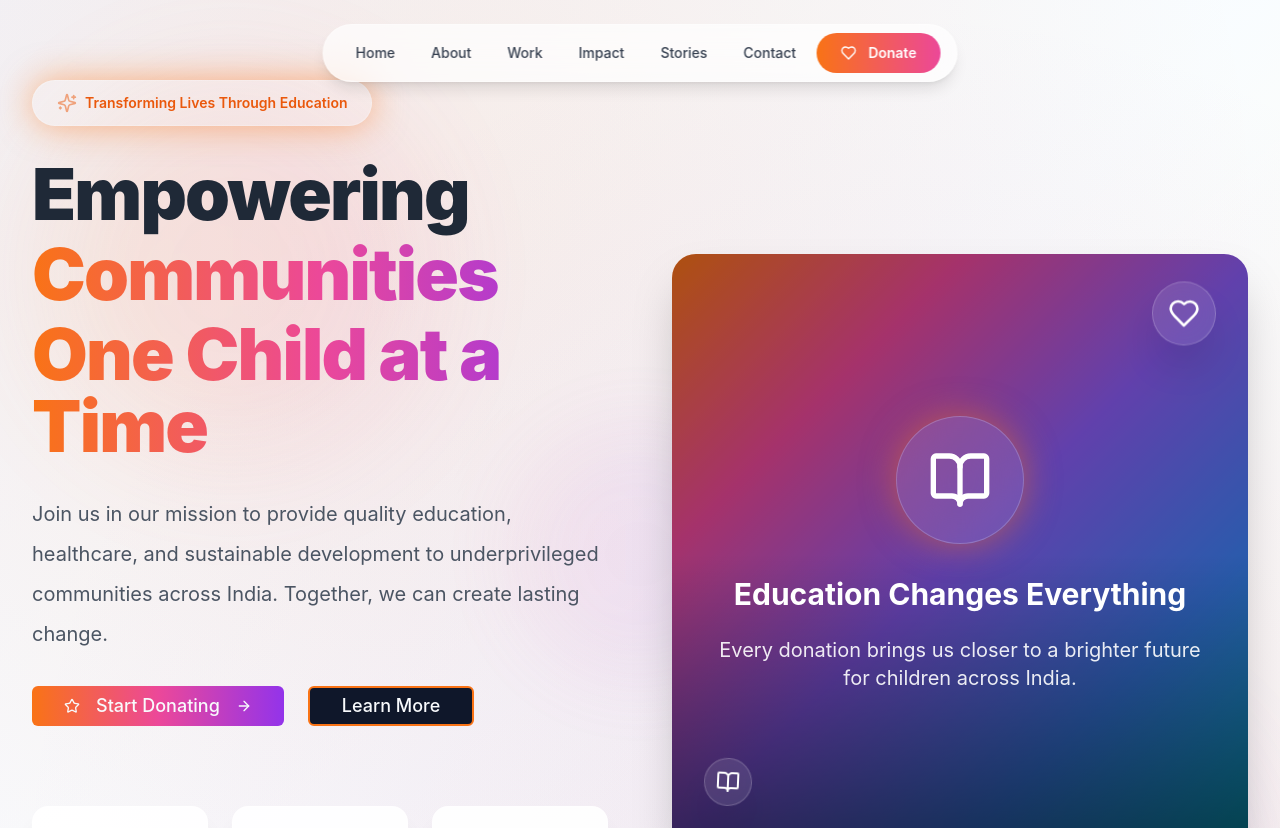
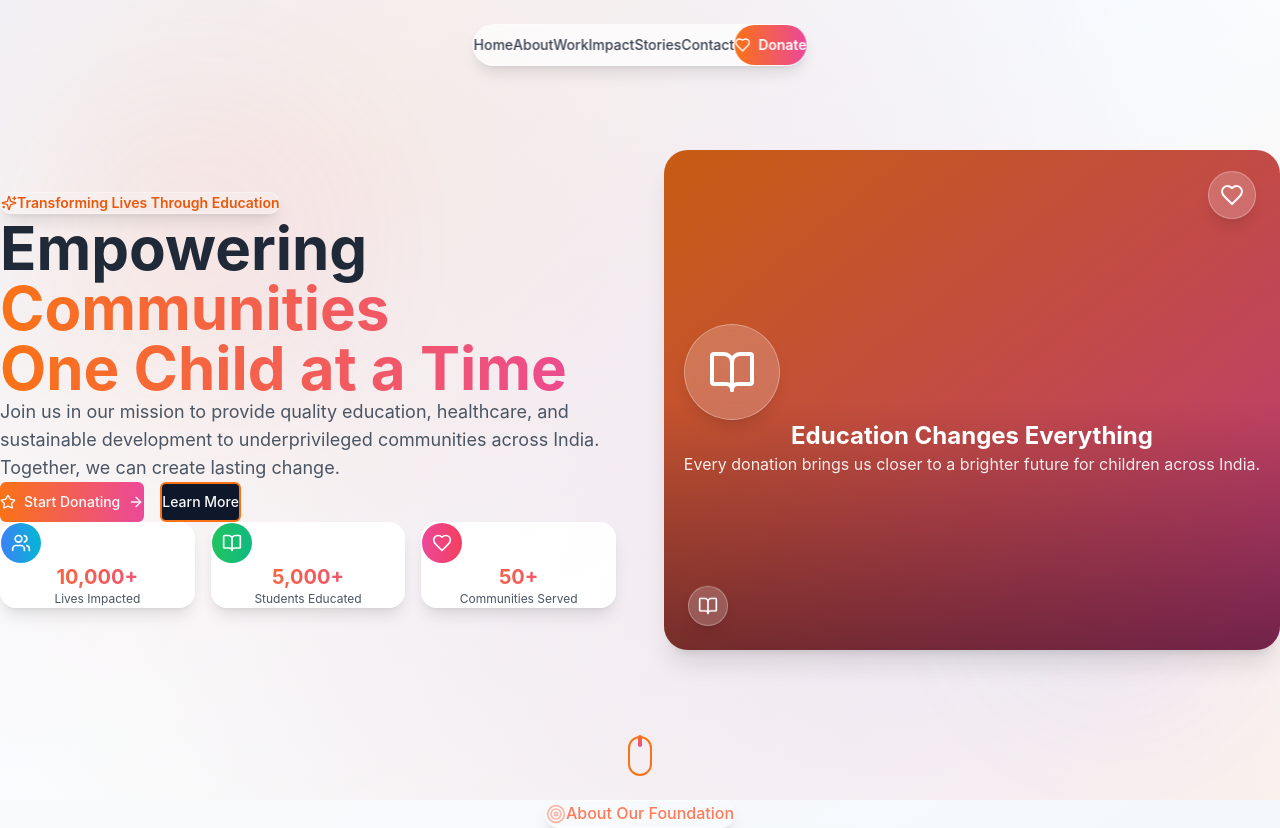
Before and after one commit to 22h4/ek-nayi-soch-connect, a React (Vite) app: page / in a window 1280 px wide. Shown: the top 828 px of the page. Built offline with nearby package versions, Linux system fonts and the light colour scheme.

Commit message:
Fix: Remove empty spacing
Remove unnecessary spacing between sections to improve layout.

```diff
--- a/src/components/HeroSection.tsx
+++ b/src/components/HeroSection.tsx
@@ -24,28 +24,27 @@ const HeroSection = () => {
   };
 
   return (
-    <section id="home" className="relative min-h-screen flex items-center justify-center overflow-hidden no-spacing bg-gradient-1">
-      {/* Enhanced Background */}
+    <section id="home" className="relative min-h-screen w-full flex items-center justify-center bg-gradient-1 no-spacing">
+      {/* Background Elements */}
       <div className="absolute inset-0">
         <div className="absolute inset-0 bg-gradient-to-br from-blue-50/80 via-white/60 to-orange-50/80"></div>
         <div className="absolute inset-0 bg-[radial-gradient(circle_at_30%_20%,rgba(249,115,22,0.1),transparent_70%)]"></div>
         <div className="absolute inset-0 bg-[radial-gradient(circle_at_70%_80%,rgba(139,92,246,0.1),transparent_70%)]"></div>
       </div>
 
-      {/* Floating Background Elements */}
-      <div className="absolute inset-0 opacity-30 mobile-hidden">
-        <div className="absolute w-96 h-96 bg-gradient-to-r from-orange-400/40 to-pink-500/40 rounded-full blur-3xl top-20 left-10 animate-float"></div>
-        <div className="absolute w-80 h-80 bg-gradient-to-r from-blue-400/40 to-purple-500/40 rounded-full blur-3xl bottom-20 right-10 animate-float" style={{ animationDelay: '2s' }}></div>
-        <div className="absolute w-64 h-64 bg-gradient-to-r from-pink-400/30 to-violet-500/30 rounded-full blur-2xl top-1/2 left-1/2 transform -translate-x-1/2 -translate-y-1/2 animate-float" style={{ animationDelay: '4s' }}></div>
+      {/* Floating Elements */}
+      <div className="absolute inset-0 opacity-20 mobile-hidden">
+        <div className="absolute w-80 h-80 bg-gradient-to-r from-orange-400/30 to-pink-500/30 rounded-full blur-3xl top-20 left-10 animate-float"></div>
+        <div className="absolute w-64 h-64 bg-gradient-to-r from-blue-400/30 to-purple-500/30 rounded-full blur-3xl bottom-20 right-10 animate-float" style={{ animationDelay: '2s' }}></div>
       </div>
 
       <div className="container-spacing relative z-10 w-full">
-        <div className="max-w-7xl mx-auto">
-          <div className="grid lg:grid-cols-2 gap-8 lg:gap-16 items-center min-h-screen py-20">
+        <div className="section-content">
+          <div className="grid lg:grid-cols-2 gap-8 lg:gap-12 items-center">
             {/* Left Content */}
-            <div className={`space-y-8 ${isVisible ? 'animate-fade-in-up' : 'opacity-0'}`}>
-              <div className="inline-flex items-center px-6 py-3 glass-card text-orange-600 font-semibold rounded-full text-sm animate-pulse-glow">
-                <Sparkles className="w-5 h-5 mr-2 animate-pulse" />
+            <div className={`space-y-6 ${isVisible ? 'animate-fade-in-up' : 'opacity-0'}`}>
+              <div className="inline-flex items-center px-4 py-2 glass-card text-orange-600 font-semibold rounded-full text-sm">
+                <Sparkles className="w-4 h-4 mr-2" />
                 Transforming Lives Through Education
               </div>
 
@@ -55,38 +54,38 @@ const HeroSection = () => {
                 <span className="block text-gradient mt-2">One Child at a Time</span>
               </h1>
 
-              <p className="text-body max-w-2xl leading-loose">
+              <p className="text-body max-w-2xl">
                 Join us in our mission to provide quality education, healthcare, and sustainable development
                 to underprivileged communities across India. Together, we can create lasting change.
               </p>
 
-              <div className="flex flex-col sm:flex-row gap-6">
+              <div className="flex flex-col sm:flex-row gap-4">
                 <Button
                   onClick={() => scrollToSection('#contact')}
-                  className="btn-primary group text-lg py-4 px-8"
+                  className="btn-primary group"
                 >
-                  <Star className="w-5 h-5 mr-2" />
+                  <Star className="w-4 h-4 mr-2" />
                   Start Donating
-                  <ArrowRight className="w-5 h-5 ml-2 group-hover:translate-x-2 transition-transform duration-300" />
+                  <ArrowRight className="w-4 h-4 ml-2 group-hover:translate-x-1 transition-transform duration-300" />
                 </Button>
                 <Button
                   onClick={() => scrollToSection('#about')}
-                  className="btn-secondary text-lg py-4 px-8"
+                  className="btn-secondary"
                 >
                   Learn More
                 </Button>
               </div>
 
-              {/* Enhanced Stats */}
-              <div className="grid grid-cols-1 sm:grid-cols-3 gap-6 pt-12">
+              {/* Stats */}
+              <div className="grid grid-cols-1 sm:grid-cols-3 gap-4 pt-8">
                 {stats.map((stat, index) => (
-                  <div key={stat.label} className={`text-center ${isVisible ? 'animate-fade-in-up' : 'opacity-0'}`} style={{ animationDelay: `${index * 0.2}s` }}>
+                  <div key={stat.label} className={`text-center ${isVisible ? 'animate-fade-in-up' : 'opacity-0'}`} style={{ animationDelay: `${index * 0.1}s` }}>
                     <div className="floating-card mobile-padding">
-                      <div className={`w-14 h-14 bg-gradient-to-r ${stat.color} rounded-full flex items-center justify-center mx-auto mb-4 shadow-lg`}>
-                        <stat.icon className="w-7 h-7 text-white" />
+                      <div className={`w-10 h-10 bg-gradient-to-r ${stat.color} rounded-full flex items-center justify-center mx-auto mb-3`}>
+                        <stat.icon className="w-5 h-5 text-white" />
                       </div>
-                      <div className="text-3xl font-black text-gradient mb-2">{stat.value}</div>
-                      <div className="text-sm font-medium text-gray-600">{stat.label}</div>
+                      <div className="text-xl font-bold text-gradient mb-1">{stat.value}</div>
+                      <div className="text-xs text-gray-600">{stat.label}</div>
                     </div>
                   </div>
                 ))}
@@ -94,27 +93,27 @@ const HeroSection = () => {
             </div>
 
             {/* Right Content */}
-            <div className={`relative ${isVisible ? 'animate-slide-in' : 'opacity-0'}`} style={{ animationDelay: '0.4s' }}>
+            <div className={`relative ${isVisible ? 'animate-slide-in' : 'opacity-0'}`} style={{ animationDelay: '0.3s' }}>
               <div className="relative">
-                <div className="w-full h-[500px] lg:h-[600px] gradient-primary rounded-3xl shadow-2xl overflow-hidden relative">
-                  <div className="absolute inset-0 bg-black/30"></div>
-                  <div className="absolute inset-0 bg-gradient-to-t from-black/50 via-transparent to-transparent"></div>
+                <div className="w-full h-[400px] lg:h-[500px] bg-gradient-to-br from-orange-500 to-pink-500 rounded-3xl shadow-xl overflow-hidden relative">
+                  <div className="absolute inset-0 bg-black/20"></div>
+                  <div className="absolute inset-0 bg-gradient-to-t from-black/40 via-transparent to-transparent"></div>
 
-                  {/* Floating elements inside the card */}
-                  <div className="absolute top-8 right-8 w-16 h-16 glass-card rounded-full flex items-center justify-center animate-float">
-                    <Heart className="w-8 h-8 text-white" />
+                  {/* Floating elements */}
+                  <div className="absolute top-6 right-6 w-12 h-12 glass-card rounded-full flex items-center justify-center animate-float">
+                    <Heart className="w-6 h-6 text-white" />
                   </div>
-                  <div className="absolute bottom-8 left-8 w-12 h-12 glass-card rounded-full flex items-center justify-center animate-float" style={{ animationDelay: '1s' }}>
-                    <BookOpen className="w-6 h-6 text-white" />
+                  <div className="absolute bottom-6 left-6 w-10 h-10 glass-card rounded-full flex items-center justify-center animate-float" style={{ animationDelay: '1s' }}>
+                    <BookOpen className="w-5 h-5 text-white" />
                   </div>
 
                   <div className="absolute inset-0 flex items-center justify-center">
                     <div className="text-center text-white mobile-padding">
-                      <div className="w-24 h-24 lg:w-32 lg:h-32 glass-card rounded-full flex items-center justify-center mx-auto mb-8 animate-pulse-glow">
-                        <BookOpen className="w-12 h-12 lg:w-16 lg:h-16" />
+                      <div className="w-20 h-20 lg:w-24 lg:h-24 glass-card rounded-full flex items-center justify-center mx-auto mb-6">
+                        <BookOpen className="w-10 h-10 lg:w-12 lg:h-12" />
                       </div>
-                      <h3 className="text-2xl lg:text-3xl font-bold mb-6">Education Changes Everything</h3>
-                      <p className="text-lg lg:text-xl opacity-90 leading-relaxed">Every donation brings us closer to a brighter future for children across India.</p>
+                      <h3 className="text-xl lg:text-2xl font-bold mb-4">Education Changes Everything</h3>
+                      <p className="text-sm lg:text-base opacity-90">Every donation brings us closer to a brighter future for children across India.</p>
                     </div>
                   </div>
                 </div>
@@ -124,10 +123,10 @@ const HeroSection = () => {
         </div>
       </div>
 
-      {/* Enhanced Scroll Indicator */}
-      <div className="absolute bottom-8 left-1/2 transform -translate-x-1/2 mobile-hidden">
-        <div className="w-8 h-12 border-2 border-orange-500 rounded-full flex justify-center animate-pulse-glow">
-          <div className="w-2 h-4 bg-gradient-to-b from-orange-500 to-pink-500 rounded-full mt-2 animate-bounce"></div>
+      {/* Scroll Indicator */}
+      <div className="absolute bottom-6 left-1/2 transform -translate-x-1/2 mobile-hidden">
+        <div className="w-6 h-10 border-2 border-orange-500 rounded-full flex justify-center">
+          <div className="w-1 h-3 bg-gradient-to-b from-orange-500 to-pink-500 rounded-full mt-2 animate-bounce"></div>
         </div>
       </div>
     </section>
--- a/src/index.css
+++ b/src/index.css
@@ -29,14 +29,16 @@
 
   * {
     @apply border-border;
-    margin: 0;
-    padding: 0;
+    margin: 0 !important;
+    padding: 0 !important;
     box-sizing: border-box;
   }
 
   html {
     scroll-behavior: smooth;
     overflow-x: hidden;
+    margin: 0 !important;
+    padding: 0 !important;
   }
 
   body {
@@ -44,95 +46,96 @@
     font-family: 'Inter', -apple-system, BlinkMacSystemFont, 'Segoe UI', 'Roboto', sans-serif;
     overflow-x: hidden;
     line-height: 1.6;
-    margin: 0;
-    padding: 0;
+    margin: 0 !important;
+    padding: 0 !important;
   }
 
   #root {
-    margin: 0;
-    padding: 0;
+    margin: 0 !important;
+    padding: 0 !important;
     width: 100%;
+    min-height: 100vh;
   }
 }
 
 @layer components {
-  /* Remove all default spacing */
+  /* Completely remove all default spacing */
   .no-spacing {
     margin: 0 !important;
     padding: 0 !important;
   }
 
-  /* Seamless sections */
+  /* Seamless sections - no gaps at all */
   .seamless-section {
     @apply w-full;
-    margin: 0;
-    padding: 0;
+    margin: 0 !important;
+    padding: 0 !important;
+    display: block;
   }
 
-  /* Spacing System - More controlled */
-  .section-spacing {
-    @apply py-16 sm:py-20 md:py-24 lg:py-28;
+  /* Section with internal padding only */
+  .section-content {
+    @apply py-12 sm:py-16 md:py-20 lg:py-24;
+    margin: 0 !important;
   }
 
   .container-spacing {
     @apply px-4 sm:px-6 lg:px-8 max-w-7xl mx-auto;
+    margin-top: 0 !important;
+    margin-bottom: 0 !important;
   }
 
   .content-spacing {
-    @apply space-y-8 sm:space-y-10 md:space-y-12;
+    @apply space-y-6 sm:space-y-8 md:space-y-10;
   }
 
-  /* Enhanced Modern Cards */
+  /* Modern Cards */
   .modern-card {
-    @apply bg-white/90 backdrop-blur-xl border border-white/20 rounded-2xl shadow-xl hover:shadow-2xl transition-all duration-500;
+    @apply bg-white/95 backdrop-blur-lg border border-white/30 rounded-2xl shadow-lg hover:shadow-xl transition-all duration-300;
   }
 
   .glass-card {
-    @apply bg-white/10 backdrop-blur-2xl border border-white/20 rounded-3xl shadow-2xl;
+    @apply bg-white/20 backdrop-blur-md border border-white/30 rounded-2xl shadow-lg;
   }
 
   .floating-card {
-    @apply modern-card hover:translate-y-[-4px] hover:shadow-2xl transition-all duration-500;
+    @apply modern-card hover:translate-y-[-2px] transition-all duration-300;
   }
 
-  /* Enhanced Button System */
+  /* Button System */
   .btn-primary {
-    @apply bg-gradient-to-r from-orange-500 via-pink-500 to-purple-600 text-white font-semibold py-3 px-8 rounded-full transition-all duration-500 hover:shadow-xl hover:scale-105 hover:from-orange-600 hover:via-pink-600 hover:to-purple-700;
+    @apply bg-gradient-to-r from-orange-500 to-pink-500 text-white font-semibold py-3 px-6 rounded-full transition-all duration-300 hover:shadow-lg hover:scale-105;
   }
 
   .btn-secondary {
-    @apply border-2 border-orange-500 text-orange-500 bg-transparent font-semibold py-3 px-8 rounded-full transition-all duration-500 hover:bg-orange-500 hover:text-white hover:shadow-lg hover:scale-105;
+    @apply border-2 border-orange-500 text-orange-500 bg-transparent font-semibold py-3 px-6 rounded-full transition-all duration-300 hover:bg-orange-500 hover:text-white;
   }
 
-  /* Enhanced Typography */
+  /* Typography */
   .heading-xl {
-    @apply text-4xl sm:text-5xl md:text-6xl lg:text-7xl font-black leading-tight tracking-tight;
+    @apply text-3xl sm:text-4xl md:text-5xl lg:text-6xl font-bold leading-tight;
   }
 
   .heading-lg {
-    @apply text-3xl sm:text-4xl md:text-5xl lg:text-6xl font-bold leading-tight tracking-tight;
+    @apply text-2xl sm:text-3xl md:text-4xl lg:text-5xl font-bold leading-tight;
   }
 
   .heading-md {
-    @apply text-2xl sm:text-3xl md:text-4xl font-bold leading-tight;
+    @apply text-xl sm:text-2xl md:text-3xl font-bold;
   }
 
   .text-body {
-    @apply text-lg sm:text-xl text-gray-600 leading-relaxed;
+    @apply text-base sm:text-lg text-gray-600 leading-relaxed;
   }
 
-  /* Enhanced Gradients */
-  .gradient-primary {
-    background: linear-gradient(135deg, #f97316 0%, #ec4899 25%, #8b5cf6 50%, #3b82f6 75%, #06b6d4 100%);
+  /* Gradients */
+  .text-gradient {
+    @apply bg-gradient-to-r from-orange-500 to-pink-500 bg-clip-text text-transparent;
   }
 
-  .text-gradient {
-    @apply bg-gradient-to-r from-orange-500 via-pink-500 to-purple-600 bg-clip-text text-transparent;
-  }
-
-  /* Responsive Grid System */
+  /* Grid System */
   .grid-responsive {
-    @apply grid gap-6 sm:gap-8 md:gap-10 lg:gap-12;
+    @apply grid gap-4 sm:gap-6 md:gap-8;
   }
 
   .grid-cards {
@@ -145,15 +148,11 @@
 
   /* Mobile Optimizations */
   .mobile-safe {
-    @apply px-3 sm:px-4 md:px-6;
-  }
-
-  .mobile-text {
-    @apply text-sm sm:text-base;
+    @apply px-3 sm:px-4;
   }
 
   .mobile-padding {
-    @apply p-4 sm:p-6 md:p-8;
+    @apply p-4 sm:p-6;
   }
 
   /* Section Backgrounds */
@@ -170,11 +169,11 @@
   }
 }
 
-/* Enhanced Animations */
+/* Animations */
 @keyframes fadeInUp {
   from {
     opacity: 0;
-    transform: translate3d(0, 60px, 0);
+    transform: translate3d(0, 30px, 0);
   }
   to {
     opacity: 1;
@@ -183,14 +182,14 @@
 }
 
 @keyframes float {
-  0%, 100% { transform: translate3d(0, 0px, 0) rotate(0deg); }
-  50% { transform: translate3d(0, -30px, 0) rotate(5deg); }
+  0%, 100% { transform: translate3d(0, 0px, 0); }
+  50% { transform: translate3d(0, -20px, 0); }
 }
 
 @keyframes slideIn {
   from {
     opacity: 0;
-    transform: translate3d(-80px, 0, 0);
+    transform: translate3d(-40px, 0, 0);
   }
   to {
     opacity: 1;
@@ -198,33 +197,20 @@
   }
 }
 
-@keyframes pulse-glow {
-  0%, 100% {
-    box-shadow: 0 0 20px rgba(249, 115, 22, 0.3);
-  }
-  50% {
-    box-shadow: 0 0 40px rgba(249, 115, 22, 0.6);
-  }
-}
-
 /* Animation Classes */
 .animate-fade-in-up {
-  animation: fadeInUp 1s ease-out forwards;
+  animation: fadeInUp 0.8s ease-out forwards;
 }
 
 .animate-float {
-  animation: float 8s ease-in-out infinite;
+  animation: float 6s ease-in-out infinite;
 }
 
 .animate-slide-in {
-  animation: slideIn 0.8s ease-out forwards;
+  animation: slideIn 0.6s ease-out forwards;
 }
 
-.animate-pulse-glow {
-  animation: pulse-glow 3s ease-in-out infinite;
-}
-
-/* Performance Optimizations */
+/* Performance for mobile */
 @media (max-width: 768px) {
   .reduce-motion {
     animation: none !important;
@@ -233,11 +219,6 @@
 
   .mobile-hidden {
     display: none;
-  }
-
-  /* Reduce spacing on mobile */
-  .section-spacing {
-    @apply py-12 sm:py-16;
   }
 }
 
@@ -254,7 +235,7 @@
 
 /* Custom Scrollbar */
 ::-webkit-scrollbar {
-  width: 8px;
+  width: 6px;
 }
 
 ::-webkit-scrollbar-track {
@@ -263,9 +244,5 @@
 
 ::-webkit-scrollbar-thumb {
   background: linear-gradient(135deg, #f97316, #ec4899);
-  border-radius: 4px;
+  border-radius: 3px;
 }
-
-::-webkit-scrollbar-thumb:hover {
-  background: linear-gradient(135deg, #ea580c, #db2777);
-}
--- a/src/pages/Index.tsx
+++ b/src/pages/Index.tsx
@@ -9,46 +9,19 @@ import StoriesSection from '@/components/StoriesSection';
 import DonationSection from '@/components/DonationSection';
 import ContactSection from '@/components/ContactSection';
 import Footer from '@/components/Footer';
-import ParallaxWrapper from '@/components/ParallaxWrapper';
 
 const Index = () => {
   return (
-    <div className="min-h-screen overflow-x-hidden no-spacing">
+    <div className="min-h-screen w-full no-spacing">
       <Navigation />
-      <main className="relative no-spacing">
-        <div className="seamless-section">
+      <main className="w-full no-spacing">
         <HeroSection />
-        </div>
-        <div className="seamless-section">
-          <ParallaxWrapper speed={0.05}>
         <AboutSection />
-          </ParallaxWrapper>
-        </div>
-        <div className="seamless-section">
-          <ParallaxWrapper speed={0.08}>
         <WorkSection />
-          </ParallaxWrapper>
-        </div>
-        <div className="seamless-section">
-          <ParallaxWrapper speed={0.03}>
         <ImpactSection />
-          </ParallaxWrapper>
-        </div>
-        <div className="seamless-section">
-          <ParallaxWrapper speed={0.06}>
         <StoriesSection />
-          </ParallaxWrapper>
-        </div>
-        <div className="seamless-section">
-          <ParallaxWrapper speed={0.04}>
         <DonationSection />
-          </ParallaxWrapper>
-        </div>
-        <div className="seamless-section">
-          <ParallaxWrapper speed={0.02}>
         <ContactSection />
-          </ParallaxWrapper>
-        </div>
       </main>
       <Footer />
     </div>
```
Lines whose indentation alone changed are shown as unchanged.
